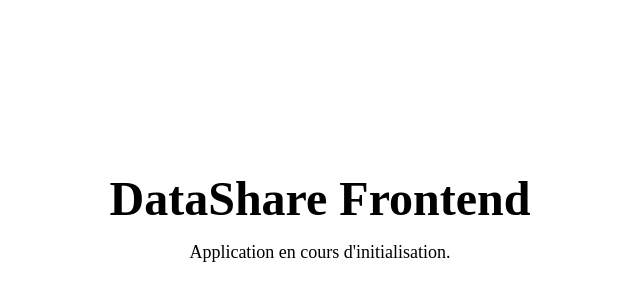
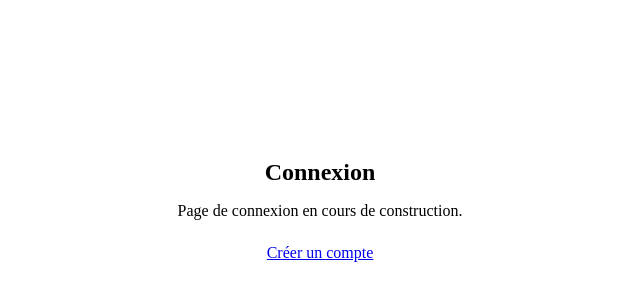
Before and after one commit to zindien-hub/datashare-frontend, an Angular app: page /login in a window 1280 px wide. Before the commit this address led to /. Shown: the part 190-490 px from the top of the page, without its empty margins (320-960 px from the left). Built offline with nearby package versions, Linux system fonts and the light colour scheme.

Commit message:
feat: add initial auth pages and routing

```diff
--- a/src/app/app.html
+++ b/src/app/app.html
@@ -1,8 +1 @@
-<main class="app-shell">
-  <section class="app-placeholder">
-    <h1>DataShare Frontend</h1>
-    <p>Application en cours d'initialisation.</p>
-  </section>
-
-  <router-outlet />
-</main>
+<router-outlet />
--- a/src/app/app.routes.ts
+++ b/src/app/app.routes.ts
@@ -1,3 +1,9 @@
 import { Routes } from '@angular/router';
+import { Login } from './pages/login/login';
+import { Register } from './pages/register/register';
 
-export const routes: Routes = [];
+export const routes: Routes = [
+  { path: '', redirectTo: 'login', pathMatch: 'full' },
+  { path: 'login', component: Login },
+  { path: 'register', component: Register }
+];
--- /dev/null
+++ b/src/app/pages/login/login.html
@@ -0,0 +1,10 @@
+<main class="page">
+  <section class="card">
+    <h1>Connexion</h1>
+    <p>Page de connexion en cours de construction.</p>
+
+    <p class="links">
+      <a routerLink="/register">Créer un compte</a>
+    </p>
+  </section>
+</main>
--- /dev/null
+++ b/src/app/pages/login/login.scss
@@ -0,0 +1,22 @@
+.page {
+  min-height: 100vh;
+  display: flex;
+  align-items: center;
+  justify-content: center;
+  padding: 2rem;
+  box-sizing: border-box;
+}
+
+.card {
+  width: 100%;
+  max-width: 420px;
+  text-align: center;
+}
+
+.card h1 {
+  margin: 0 0 1rem;
+}
+
+.links {
+  margin-top: 1.5rem;
+}
--- /dev/null
+++ b/src/app/pages/login/login.ts
@@ -0,0 +1,10 @@
+import { Component } from '@angular/core';
+import { RouterLink } from '@angular/router';
+
+@Component({
+  selector: 'app-login',
+  imports: [RouterLink],
+  templateUrl: './login.html',
+  styleUrl: './login.scss'
+})
+export class Login {}
--- /dev/null
+++ b/src/app/pages/register/register.html
@@ -0,0 +1,10 @@
+<main class="page">
+  <section class="card">
+    <h1>Inscription</h1>
+    <p>Page d'inscription en cours de construction.</p>
+
+    <p class="links">
+      <a routerLink="/login">Se connecter</a>
+    </p>
+  </section>
+</main>
--- /dev/null
+++ b/src/app/pages/register/register.scss
@@ -0,0 +1,22 @@
+.page {
+  min-height: 100vh;
+  display: flex;
+  align-items: center;
+  justify-content: center;
+  padding: 2rem;
+  box-sizing: border-box;
+}
+
+.card {
+  width: 100%;
+  max-width: 420px;
+  text-align: center;
+}
+
+.card h1 {
+  margin: 0 0 1rem;
+}
+
+.links {
+  margin-top: 1.5rem;
+}
--- /dev/null
+++ b/src/app/pages/register/register.ts
@@ -0,0 +1,10 @@
+import { Component } from '@angular/core';
+import { RouterLink } from '@angular/router';
+
+@Component({
+  selector: 'app-register',
+  imports: [RouterLink],
+  templateUrl: './register.html',
+  styleUrl: './register.scss'
+})
+export class Register {}
```
